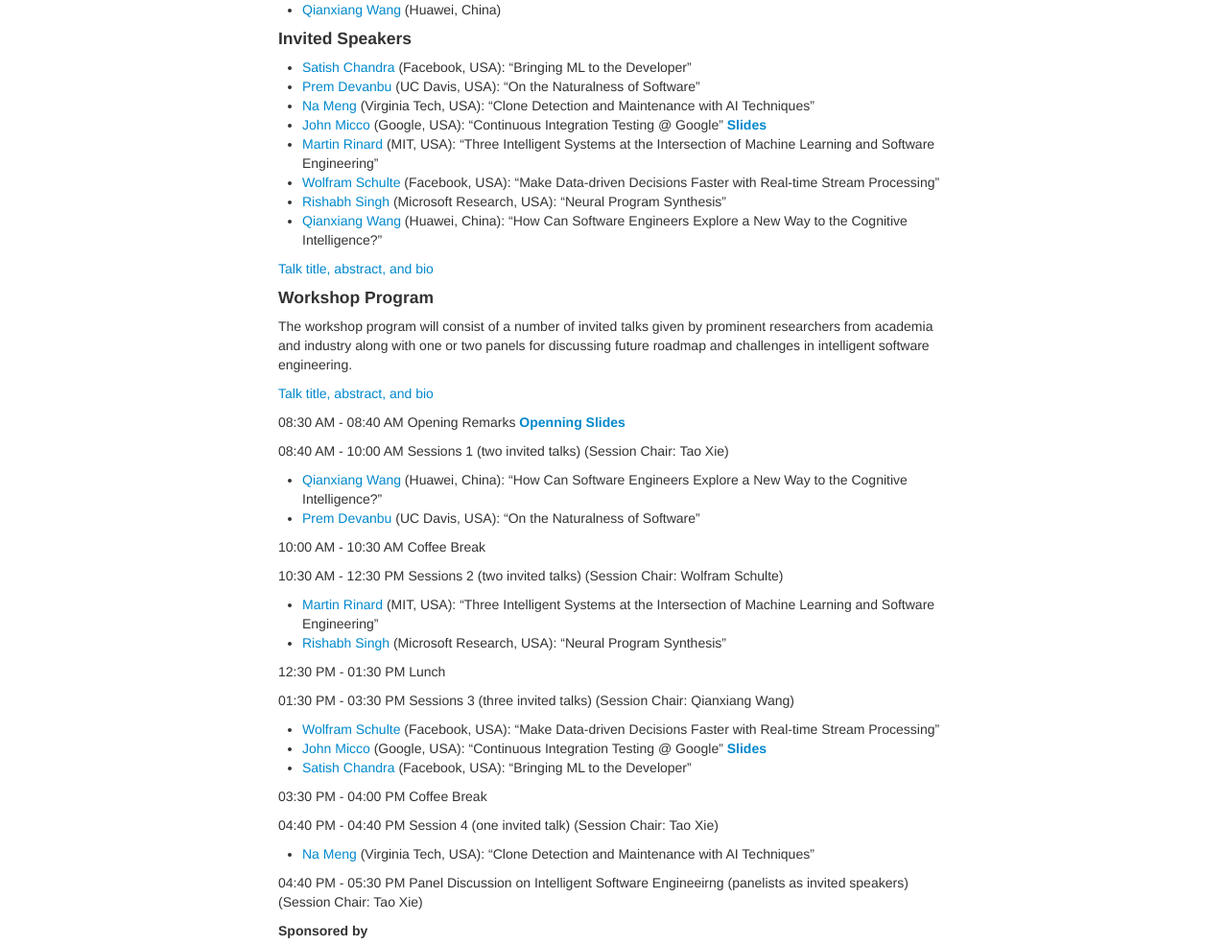
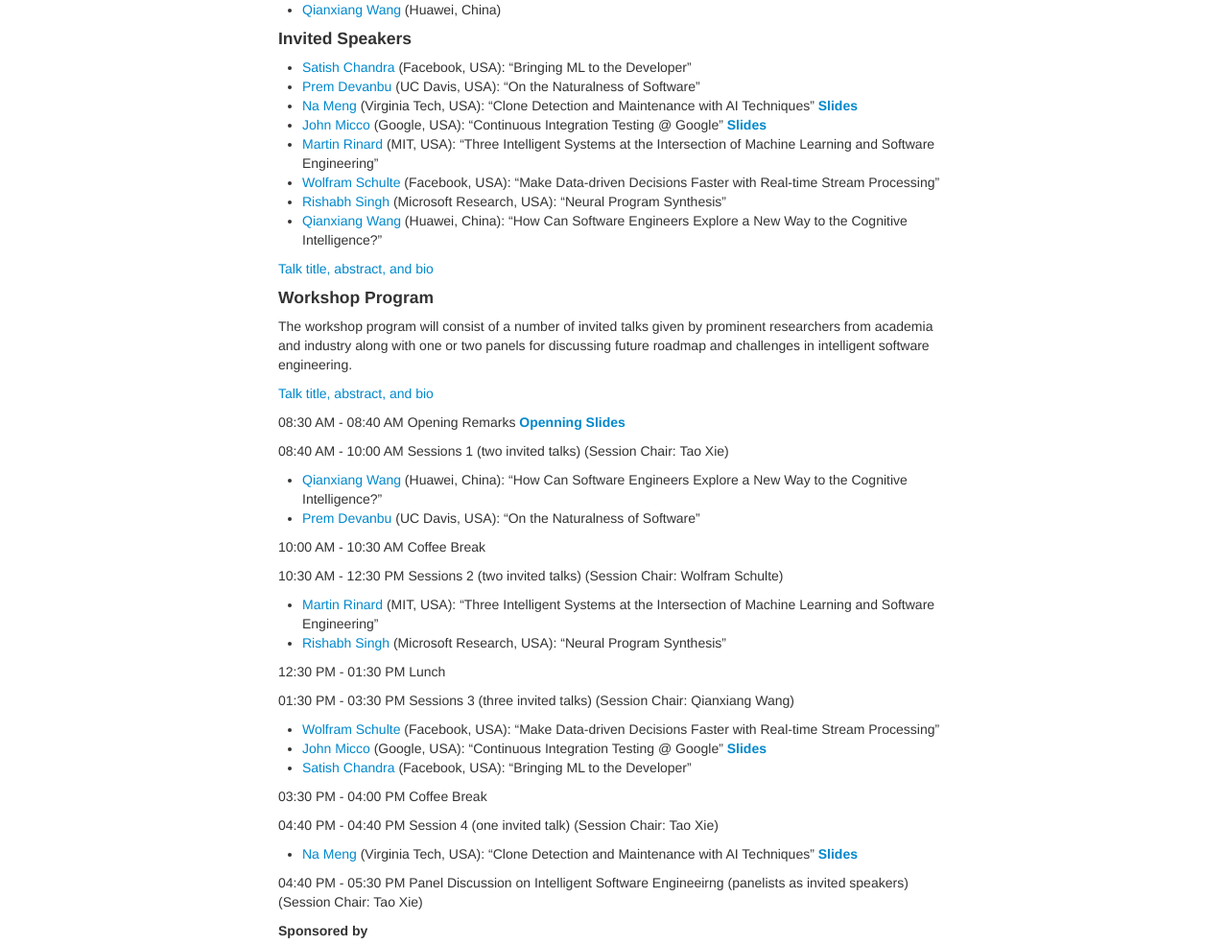
Before and after one commit to isofteng/wise2017, a Jekyll site: the page built from index.md, in a window 1280 px wide. Shown: the part 642-1627 px from the top of the page at 96% size. Built offline with Jekyll 4.4.1, drawn with Linux system fonts in a browser that asks for light colours.

Commit message:
Na slides

```diff
--- a/index.md
+++ b/index.md
@@ -32,7 +32,7 @@ The workshop is open to the public to register (please use the [ASE 2017 registr
 
 - [Satish Chandra](https://sites.google.com/site/schandraacmorg/) (Facebook, USA): "Bringing ML to the Developer"
 - [Prem Devanbu](http://web.cs.ucdavis.edu/~devanbu/) (UC Davis, USA): "On the Naturalness of Software"
-- [Na Meng](http://people.cs.vt.edu/nm8247/) (Virginia Tech, USA): "Clone Detection and Maintenance with AI Techniques"
+- [Na Meng](http://people.cs.vt.edu/nm8247/) (Virginia Tech, USA): "Clone Detection and Maintenance with AI Techniques"  **[Slides](wise17-nameng.pdf)**
 - [John Micco](https://research.google.com/pubs/105187.html) (Google, USA): "Continuous Integration Testing @ Google"  **[Slides](/wise17-johnmicco.pdf)**
 - [Martin Rinard](http://people.csail.mit.edu/rinard/) (MIT, USA): "Three Intelligent Systems at the Intersection of Machine Learning and Software Engineering"
 - [Wolfram Schulte](https://research.fb.com/people/schulte-wolfram/) (Facebook, USA): "Make Data-driven Decisions Faster with Real-time Stream Processing"
@@ -47,7 +47,7 @@ The workshop program will consist of a number of invited talks given by prominen
 
 [Talk title, abstract, and bio](https://isofteng.github.io/wise2017/talkinfo.html)
 
-08:30 AM - 08:40 AM Opening Remarks **[Openning Slides](wise17-openning.pdf)**
+08:30 AM - 08:40 AM Opening Remarks  **[Openning Slides](wise17-openning.pdf)**
 
 08:40 AM - 10:00 AM Sessions 1 (two invited talks) (Session Chair: Tao Xie)
 - [Qianxiang Wang](http://sei.pku.edu.cn/~wqx/) (Huawei, China): "How Can Software Engineers Explore a New Way to the Cognitive Intelligence?"
@@ -63,13 +63,13 @@ The workshop program will consist of a number of invited talks given by prominen
 
 01:30 PM - 03:30 PM Sessions 3 (three invited talks) (Session Chair: Qianxiang Wang)
 - [Wolfram Schulte](https://research.fb.com/people/schulte-wolfram/) (Facebook, USA): "Make Data-driven Decisions Faster with Real-time Stream Processing"
-- [John Micco](https://research.google.com/pubs/105187.html) (Google, USA): "Continuous Integration Testing @ Google" **[Slides](/wise17-johnmicco.pdf)**
+- [John Micco](https://research.google.com/pubs/105187.html) (Google, USA): "Continuous Integration Testing @ Google"  **[Slides](/wise17-johnmicco.pdf)**
 - [Satish Chandra](https://sites.google.com/site/schandraacmorg/) (Facebook, USA): "Bringing ML to the Developer"
 
 03:30 PM - 04:00 PM  Coffee Break
 
 04:40 PM - 04:40 PM Session 4 (one invited talk) (Session Chair: Tao Xie)
-- [Na Meng](http://people.cs.vt.edu/nm8247/) (Virginia Tech, USA): "Clone Detection and Maintenance with AI Techniques"
+- [Na Meng](http://people.cs.vt.edu/nm8247/) (Virginia Tech, USA): "Clone Detection and Maintenance with AI Techniques"  **[Slides](wise17-nameng.pdf)**
 
 04:40 PM - 05:30 PM	Panel Discussion on Intelligent Software Engineeirng (panelists as invited speakers)  (Session Chair: Tao Xie)
 
```
